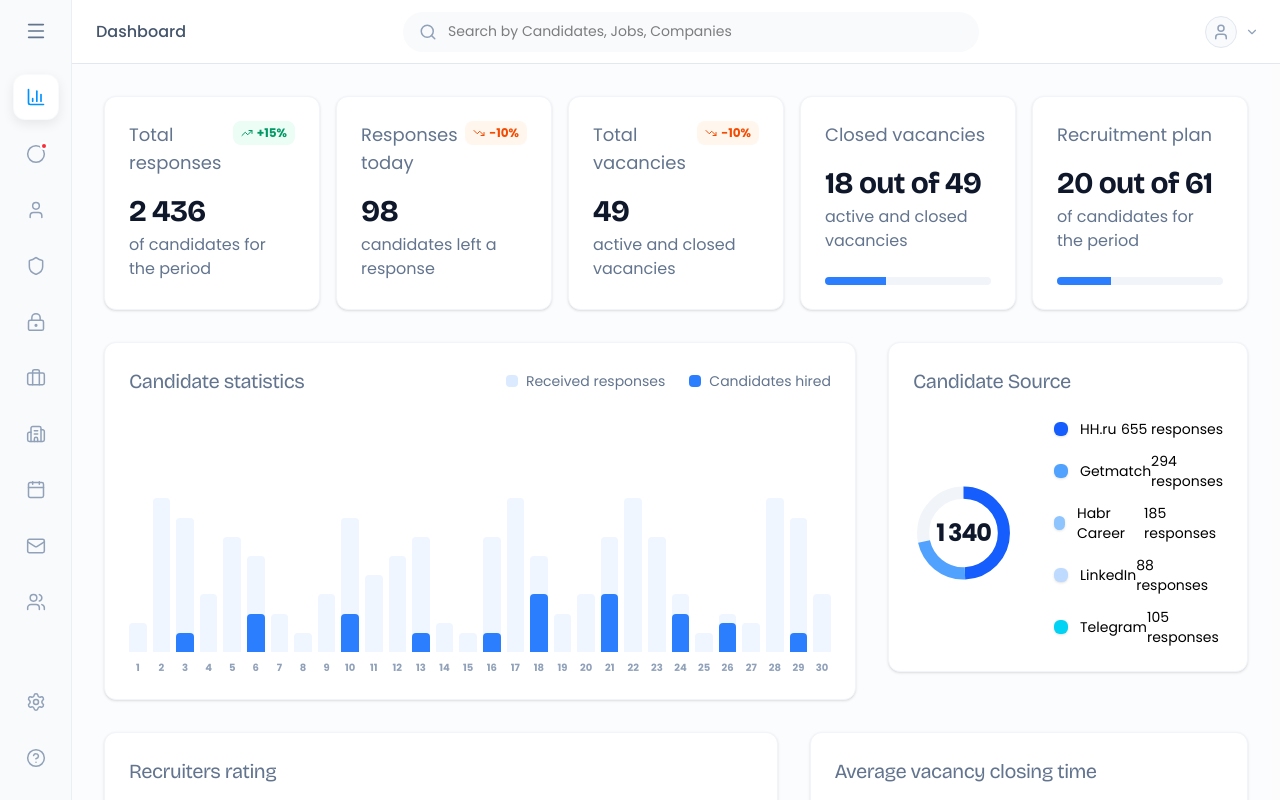
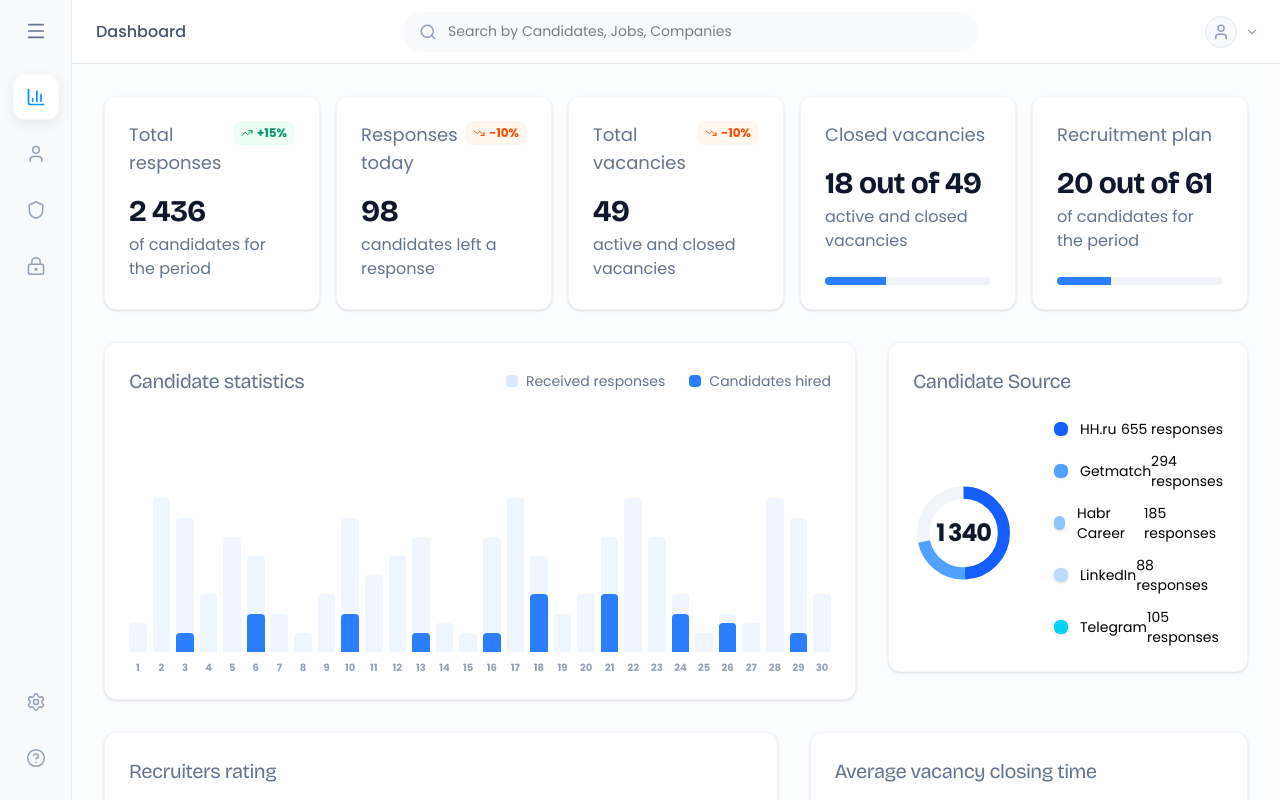
Before and after one commit to rachit-bharadwaj/hrms, a Next.js app in the folder website/: page / in a window 1280 px wide. Shown: the top 800 px of the page. Built offline with nearby package versions, Linux system fonts and the light colour scheme; no server answers.

Commit message:
refactor: remove unused navigation items and icons from Sidebar component

```diff
--- a/website/components/common/Sidebar.tsx
+++ b/website/components/common/Sidebar.tsx
@@ -3,18 +3,12 @@
 import { Logo } from "@/partials/common";
 import {
   BarChart3,
-  Briefcase,
-  Building2,
-  Calendar,
-  Circle,
   HelpCircle,
   LockKeyhole,
-  Mail,
   Menu,
   Settings,
   Shield,
   User,
-  Users,
 } from "lucide-react";
 import Link from "next/link";
 import { usePathname } from "next/navigation";
@@ -91,15 +85,9 @@ export default function Sidebar() {
 
   const navItems = [
     { icon: BarChart3, label: "Dashboard", href: "/" },
-    { icon: Circle, label: "Activity", href: "/activity" },
     { icon: User, label: "Users", href: "/users" },
     { icon: Shield, label: "Roles", href: "/roles" },
     { icon: LockKeyhole, label: "Permissions", href: "/permissions" },
-    { icon: Briefcase, label: "Jobs", href: "/jobs" },
-    { icon: Building2, label: "Company", href: "/company" },
-    { icon: Calendar, label: "Schedule", href: "/schedule" },
-    { icon: Mail, label: "Messages", href: "/messages" },
-    { icon: Users, label: "Team", href: "/team" },
   ];
 
   const bottomItems = [
```
